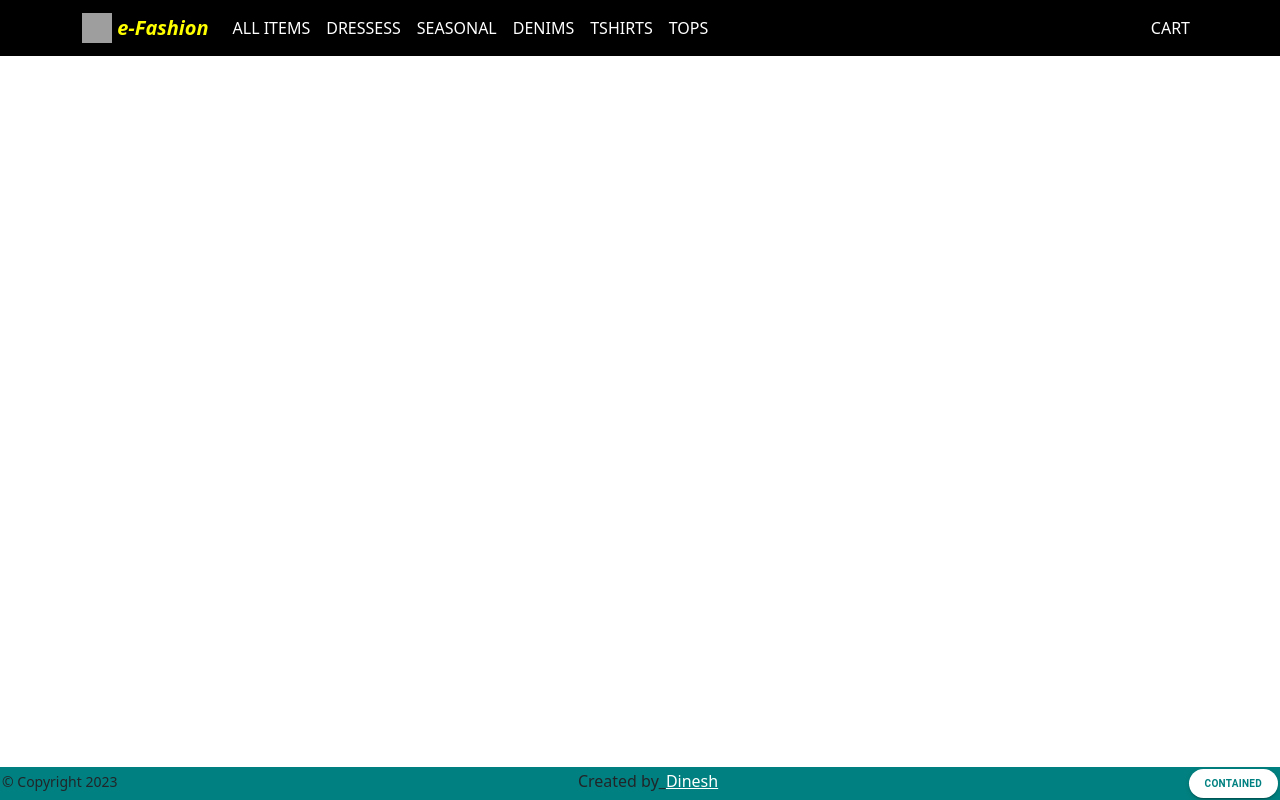
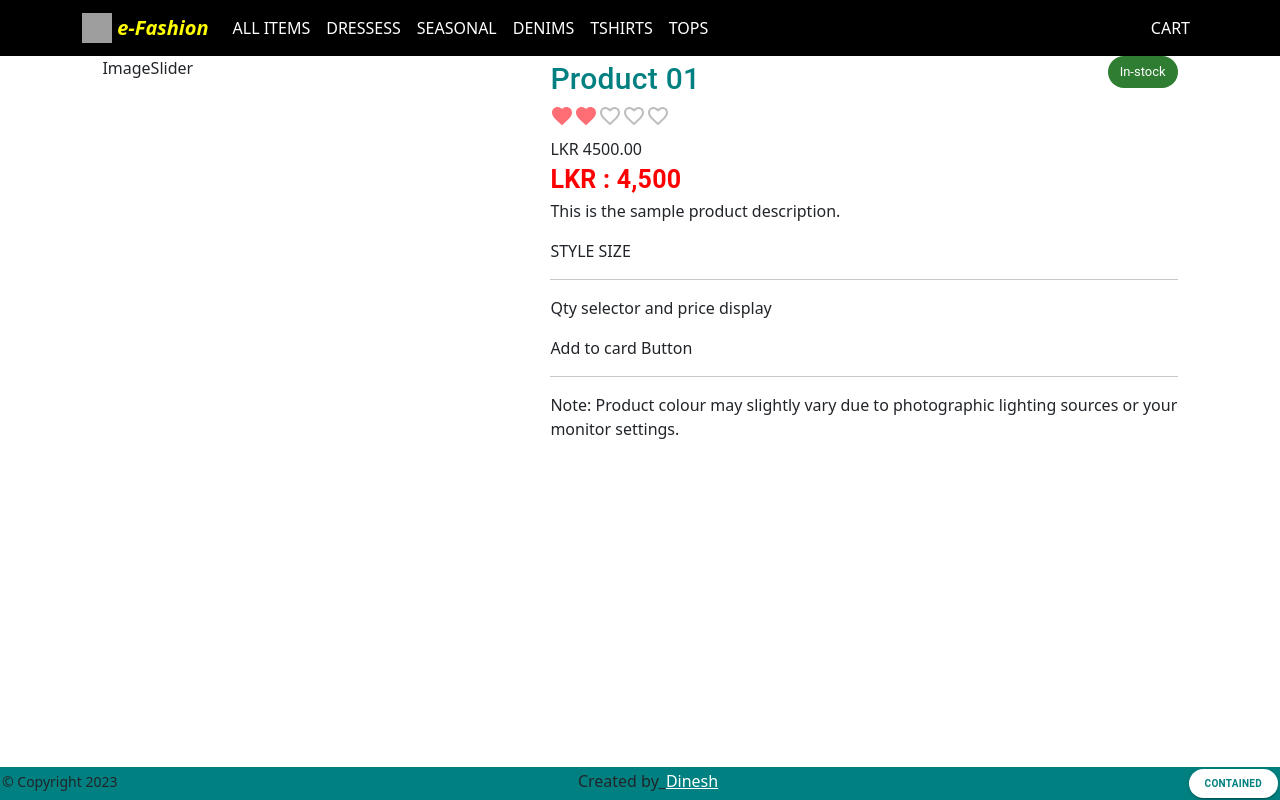
Before and after one commit to dineshabey/react-e-fashion-store, a React (Create React App) app: page / in a window 1280 px wide. Built offline with nearby package versions, Linux system fonts and the light colour scheme; grey boxes are pictures that could not be loaded.

Commit message:
productDetails componets destructured

```diff
--- a/package.json
+++ b/package.json
@@ -5,6 +5,7 @@
   "dependencies": {
     "@emotion/react": "^11.11.1",
     "@emotion/styled": "^11.11.0",
+    "@mui/icons-material": "^5.14.16",
     "@mui/material": "^5.14.14",
     "@testing-library/jest-dom": "^5.17.0",
     "@testing-library/react": "^13.4.0",
--- /dev/null
+++ b/src/components/productDetails/ImageSlider.js
@@ -0,0 +1,7 @@
+import React from 'react'
+
+export default function ImageSlider() {
+  return (
+    <div>ImageSlider</div>
+  )
+}
--- /dev/null
+++ b/src/components/productDetails/PriceComponets.js
@@ -0,0 +1,9 @@
+import { Typography } from '@mui/material'
+import React from 'react'
+import formatNumberWithCommas from '../../util/functions'
+
+export default function PriceComponets({ value }) {
+    return (
+        <Typography sx={{ color: 'red', fontWeight: 'bold', fontSize: '25px' }} >LKR : {formatNumberWithCommas(value)} </Typography>
+    )
+}
--- /dev/null
+++ b/src/components/productDetails/ProductName.js
@@ -0,0 +1,15 @@
+import { Typography } from '@mui/material'
+import React from 'react'
+
+export default function ProductName({ name }) {
+    return (
+        <Typography
+            sx={{
+                fontWeight: '550',
+                fontSize: '30px',
+                color:'teal'
+            }}>
+            {name}
+        </Typography>
+    )
+}
--- a/src/layouts/ProductDetailsLayouts.js
+++ b/src/layouts/ProductDetailsLayouts.js
@@ -1,12 +1,22 @@
 import React from 'react'
 import CommonWrapperLayouts from './common/CommonWrapperLayouts'
-
+import { Box, Grid } from '@mui/material'
+import ImageSlider from '../components/productDetails/ImageSlider'
+import ProductDetailsSections from '../layouts/productsDetails/ProductDetailsSections';
 export default function ProductDetailsLayouts() {
     return (
         <CommonWrapperLayouts>
-            <box>
+            <Box sx={{textAlign:'left'}}>
+                <Grid container justifyContent={'flex-start'}>
+                    <Grid item xs={5}>
+                        <ImageSlider />
+                    </Grid>
+                    <Grid item xs={7}>
+                        <ProductDetailsSections />
+                    </Grid>
 
-            </box>
+                </Grid>
+            </Box>
         </CommonWrapperLayouts>
     )
 }
--- /dev/null
+++ b/src/layouts/productsDetails/ProductDetailsSections.js
@@ -0,0 +1,38 @@
+import { Grid } from '@mui/material';
+import React from 'react';
+import RatingComponets from './RatingComponets';
+import StockStatusChip from './StockStatusChip';
+import PriceComponets from '../../components/productDetails/PriceComponets';
+import ProductName from '../../components/productDetails/ProductName';
+
+export default function ProductDetailsSections() {
+  return (
+    <Grid container justifyContent={'flex-start'}>
+      <Grid container justifyContent={'space-between'}>
+        <Grid item>
+          <ProductName name={'Product 01'}/>
+        </Grid>
+        <Grid item>
+          <StockStatusChip />
+        </Grid>
+      </Grid>
+      <Grid item xs={12}>
+        <RatingComponets />
+      </Grid>
+      <Grid item xs={12}>
+        LKR 4500.00
+        <PriceComponets value={4500} />
+        <p>
+          This is the sample product description.
+        </p>
+        <p>STYLE SIZE</p>
+        <hr />
+        <p>Qty selector and price display</p>
+        <p>Add to card Button</p>
+        <hr />
+        <p>Note: Product colour may slightly vary due to photographic lighting sources or your monitor settings.</p>
+      </Grid>
+    </Grid>
+
+  )
+}
--- /dev/null
+++ b/src/layouts/productsDetails/RatingComponets.js
@@ -0,0 +1,30 @@
+import * as React from 'react';
+import { styled } from '@mui/material/styles';
+import Box from '@mui/material/Box';
+import Rating from '@mui/material/Rating';
+import FavoriteIcon from '@mui/icons-material/Favorite';
+import FavoriteBorderIcon from '@mui/icons-material/FavoriteBorder';
+import Typography from '@mui/material/Typography';
+
+const StyledRating = styled(Rating)({
+    '& .MuiRating-iconFilled': {
+        color: '#ff6d75',
+    },
+    '& .MuiRating-iconHover': {
+        color: '#ff3d47',
+    },
+});
+
+export default function RatingComponets() {
+    return (
+        <StyledRating
+            name="customized-color"
+            defaultValue={2}
+            getLabelText={(value) => `${value} Heart${value !== 1 ? 's' : ''}`}
+            precision={0.5}
+            icon={<FavoriteIcon fontSize="inherit" />}
+            emptyIcon={<FavoriteBorderIcon fontSize="inherit" />}
+        />
+
+    );
+}
--- /dev/null
+++ b/src/layouts/productsDetails/StockStatusChip.js
@@ -0,0 +1,12 @@
+import * as React from 'react';
+import Chip from '@mui/material/Chip';
+import Stack from '@mui/material/Stack';
+
+export default function StockStatusChip() {
+    return (
+        <div>
+            <Chip label="In-stock" color="success" />
+        </div>
+
+    );
+}
```
Also changed, not shown: 1 other file (tests, documents, lock files or other folders).
